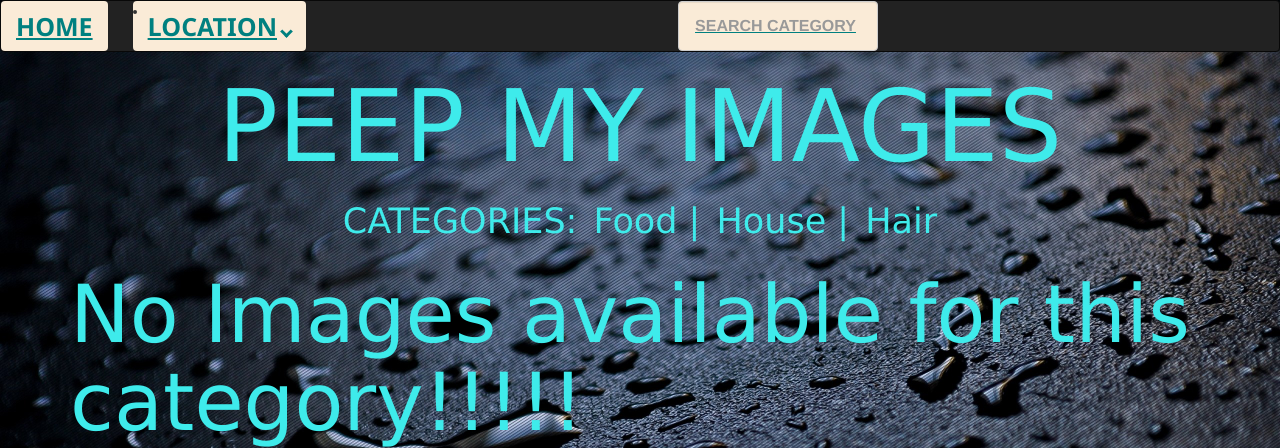
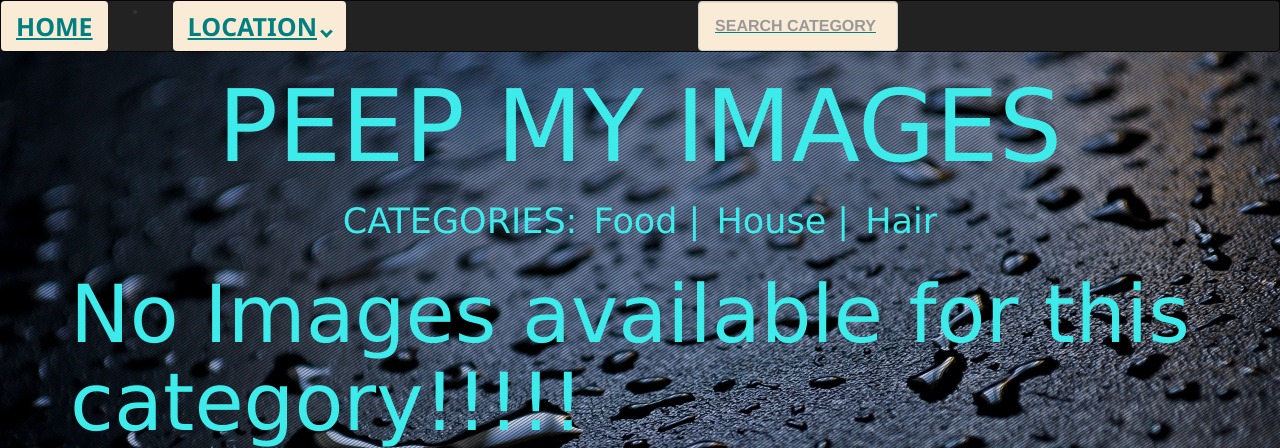
Before and after one commit to MichelAtieno/Photo-Gallery, a Django app: page / in a window 1280 px wide. Shown: the top 448 px of the page. Run offline with Django 3.2, Linux system fonts and the light colour scheme; data that the repository does not hold is empty; some libraries are stand-ins or nearby versions.

Commit message:
Edited Navbar

```diff
--- a/gallery/templates/navbar.html
+++ b/gallery/templates/navbar.html
@@ -17,6 +17,9 @@
     transform: rotate(45deg);
     -webkit-transform: rotate(45deg);
 }
+  #location-list:hover {
+    background-color: black;
+  }
   </style>
 </head>
 <body>
@@ -28,17 +31,17 @@
     </div>
 
     <div class="collapse navbar-collapse" id="navbarSupportedContent">
-        <ul class="navbar-nav mr-auto">
-          <li class="nav-item dropdown">
+        <ul class="navbar-nav mr-auto" >
+          <li class="nav-item dropdown"  id="location-list">
 
-            <a class="nav-link dropdown-toggle navbar-brand text-center" href="{% url 'home' %}" id="navbarDropdown" role="button" data-toggle="dropdown" aria-haspopup="true" aria-expanded="false" style="background-color:antiquewhite; font-weight:bolder;font-size:25px; color:teal; text-decoration:underline; border-radius:4px; font-family:'Segoe UI';">
+            <a class="nav-link dropdown-toggle navbar-brand text-center" href="{% url 'home' %}" id="navbarDropdown" role="button" data-toggle="dropdown" aria-haspopup="true" aria-expanded="false" style="background-color:antiquewhite; font-weight:bolder;font-size:25px; color:teal; text-decoration:underline; border-radius:4px; font-family:'Segoe UI'; margin-left:25px;">
               LOCATION<i class="arrow down"></i>
             </a>
-            <div class="dropdown-menu" aria-labelledby="navbarDropdown" style="background-color:lightsteelblue; border-radius:4px; margin-left:-15px; background-color:antiquewhite;">
+            <div class="dropdown-menu"  aria-labelledby="navbarDropdown" style="background-color:lightsteelblue; border-radius:4px; margin-left:25px; background-color:antiquewhite;">
               {%for location in image_locations%}
-              <ul style="padding:0; margin-bottom:2px; margin-left:4px; ">
+              <ul id="location-list" style="padding:0; margin-bottom:2px; margin-left:4px; ">
                 <li>
-                  <a class="dropdown-item" href="/location/{{location.id}}" style="font-size:23px; color:teal; text-transform:capitalize; font-family:'Segoe UI'; margin-bottom:3px;">{{location.pic_location}}</a>
+                  <a class="dropdown-item"  href="/location/{{location.id}}" style="font-size:23px; color:teal; text-transform:capitalize; font-family:'Segoe UI'; margin-bottom:5px;">{{location.pic_location}}</a>
                 </li>
               </ul>
               {% endfor %}
```
